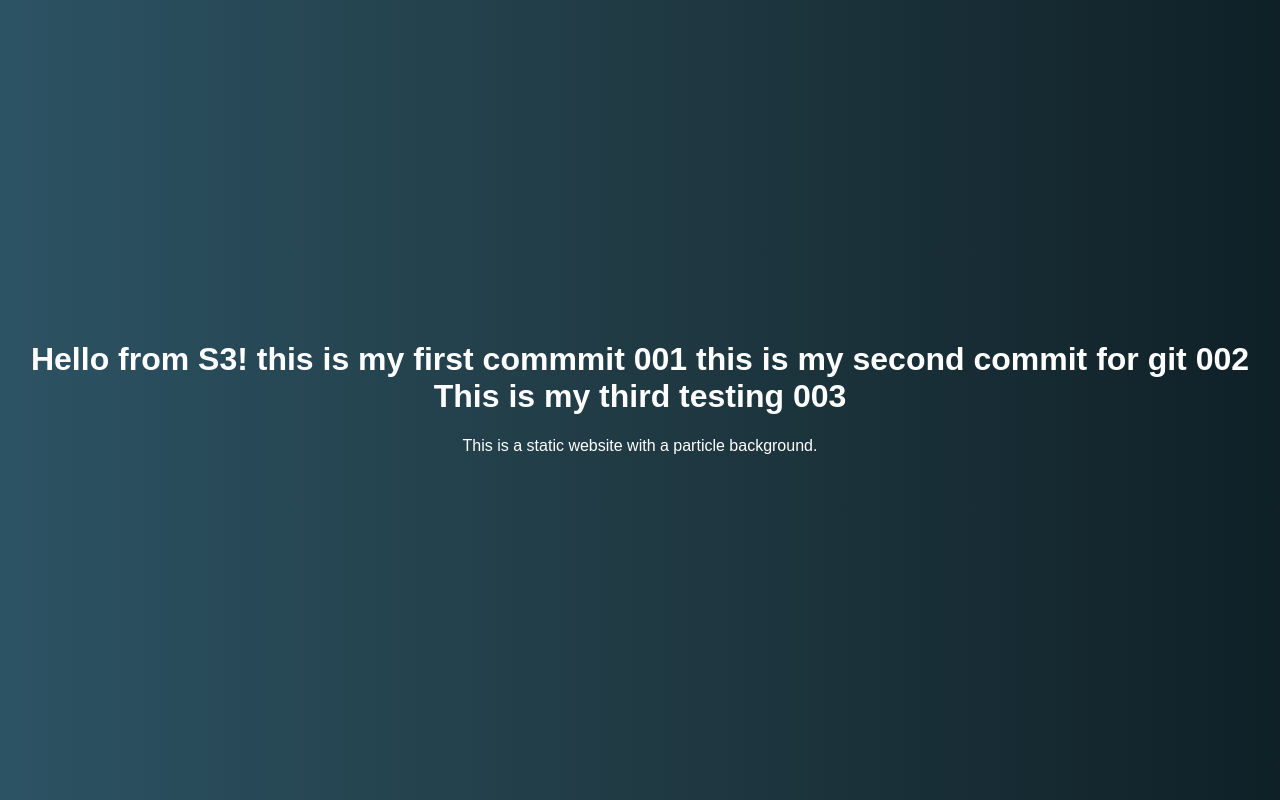
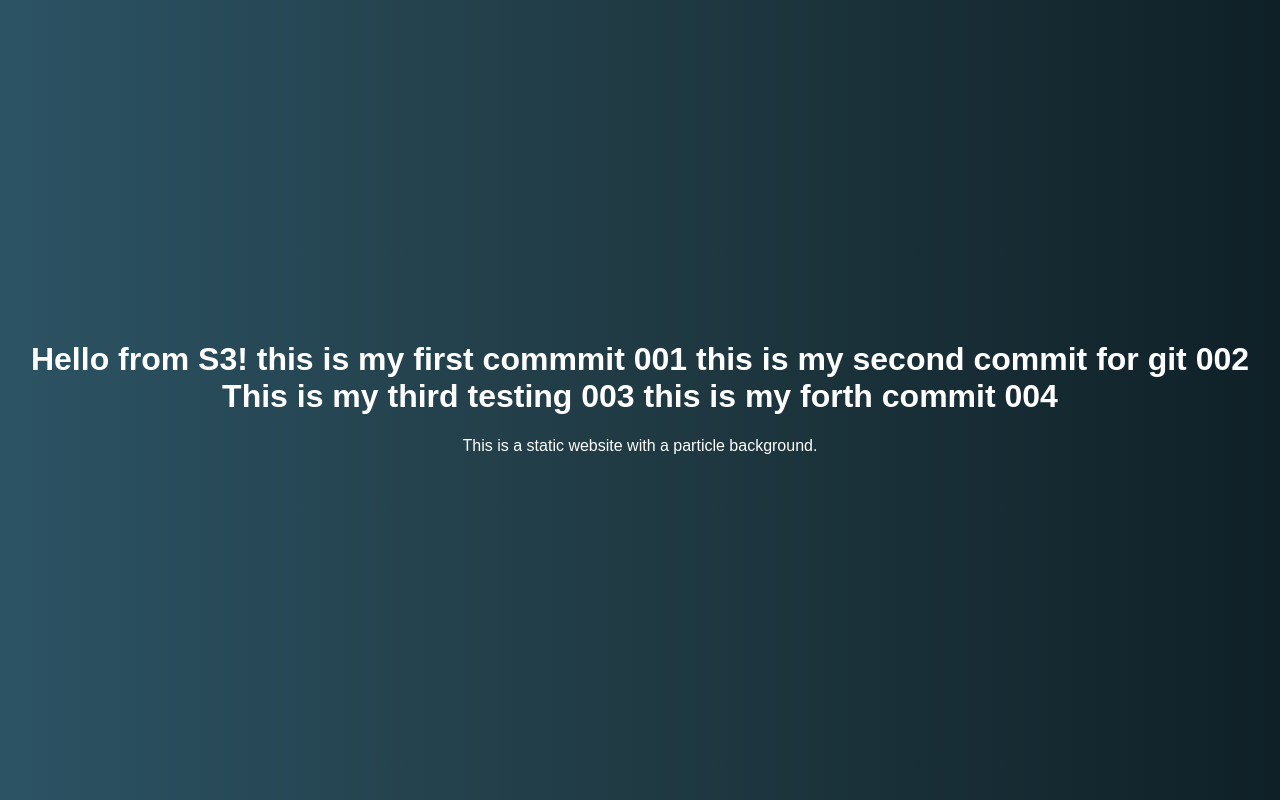
Before and after one commit to Jaykisen/particle-static-site, a plain HTML site: page index.html in a window 1280 px wide. Drawn offline with Linux system fonts and the light colour scheme.

Commit message:
Update index.html

```diff
--- a/index.html
+++ b/index.html
@@ -9,7 +9,7 @@
 <body>
   <div id="particles-js"></div>
   <div class="content">
-    <h1>Hello from S3! this is my first commmit 001 this is my second commit for git 002 This is my third testing 003</h1>
+    <h1>Hello from S3! this is my first commmit 001 this is my second commit for git 002 This is my third testing 003 this is my forth commit 004</h1>
     <p>This is a static website with a particle background.</p>
   </div>
 
```
